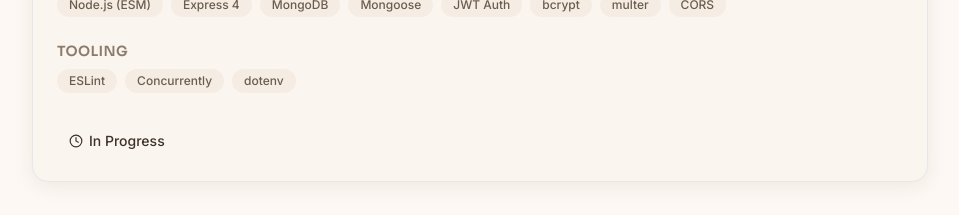
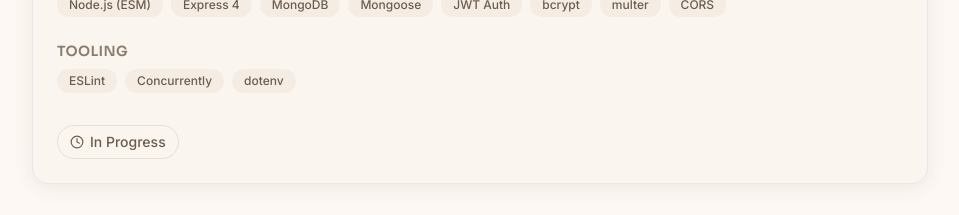
Before and after one commit to DevTamem/PortfolioV2, a Next.js app: page / in a window 1280 px wide. Shown: the part 2820-3035 px from the top of the page, without its empty margins (160-1119 px from the left). Built offline with nearby package versions, Linux system fonts and the light colour scheme.

Commit message:
fixed a type error

```diff
--- a/components/shared/ProjectCard.tsx
+++ b/components/shared/ProjectCard.tsx
@@ -87,7 +87,7 @@ export function ProjectCard({ project, index = 0 }: ProjectCardProps) {
               </a>
             )}
             {project.inProgress && !project.links.github && !project.links.live && (
-              <Badge variant="secondary" className="inline-flex items-center gap-1.5 px-3 py-1.5">
+              <Badge variant="outline" className="inline-flex items-center gap-1.5 px-3 py-1.5">
                 <Clock className="w-3.5 h-3.5" />
                 In Progress
               </Badge>
```
